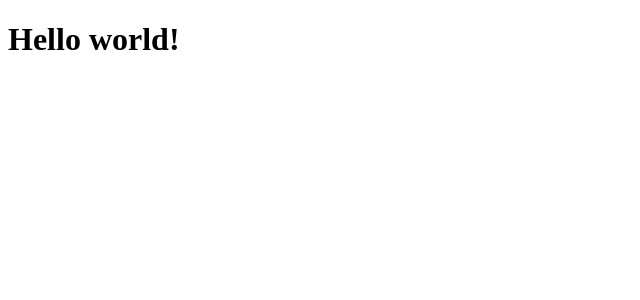
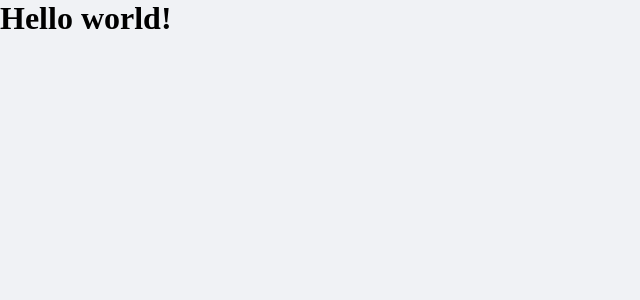
Before and after one commit to dyegosoriano/DT-Money, a React (Create React App) app: page / in a window 1280 px wide. Shown: the top 300 px of the page, without its empty margins (0-640 px from the left). Built offline with nearby package versions, Linux system fonts and the light colour scheme.

Commit message:
style: config global styles

```diff
--- a/package.json
+++ b/package.json
@@ -6,6 +6,7 @@
     "react": "^17.0.2",
     "react-dom": "^17.0.2",
     "react-scripts": "5.0.0",
+    "styled-components": "^5.3.3",
     "web-vitals": "^2.1.0"
   },
   "devDependencies": {
@@ -16,6 +17,7 @@
     "@types/node": "^16.7.13",
     "@types/react": "^17.0.20",
     "@types/react-dom": "^17.0.9",
+    "@types/styled-components": "^5.1.24",
     "typescript": "^4.4.2"
   },
   "scripts": {
--- a/src/App.tsx
+++ b/src/App.tsx
@@ -1,8 +1,9 @@
-import React from 'react'
+import { GlobalStyle } from './styles/global'
 
 function App() {
   return (
     <div className="App">
+      <GlobalStyle />
       <h1>Hello world!</h1>
     </div>
   )
--- /dev/null
+++ b/src/styles/global.ts
@@ -0,0 +1,43 @@
+import { createGlobalStyle } from 'styled-components'
+
+export const GlobalStyle = createGlobalStyle`
+  :root {
+    --background: #F0F2F5;
+    --blue-light: #6933FF;
+    --text-title: #363F5F;
+    --text-body: #969CB3;
+    --shape: #FFFFFF;
+    --blue: #5429CC;
+    --red: #E52E4D;
+  }
+
+  * {
+    box-sizing: border-box;
+    padding: 0;
+    margin: 0;
+  }
+
+  html {
+    @media (max-width: 1080px) {
+      font-size: 93.75%;
+    }
+
+    @media (max-width: 720px) {
+      font-size: 85.5%;
+    }
+  }
+
+  body {
+    -webkit-font-smoothing: antialiased;
+    background: var(--background);
+  }
+
+  button {
+    cursor: pointer;
+  }
+
+  [disabled] {
+    cursor: not-allowed;
+    opacity: 0.6;
+  }
+`
```
Also changed, not shown: 1 other file (tests, documents, lock files or other folders).
